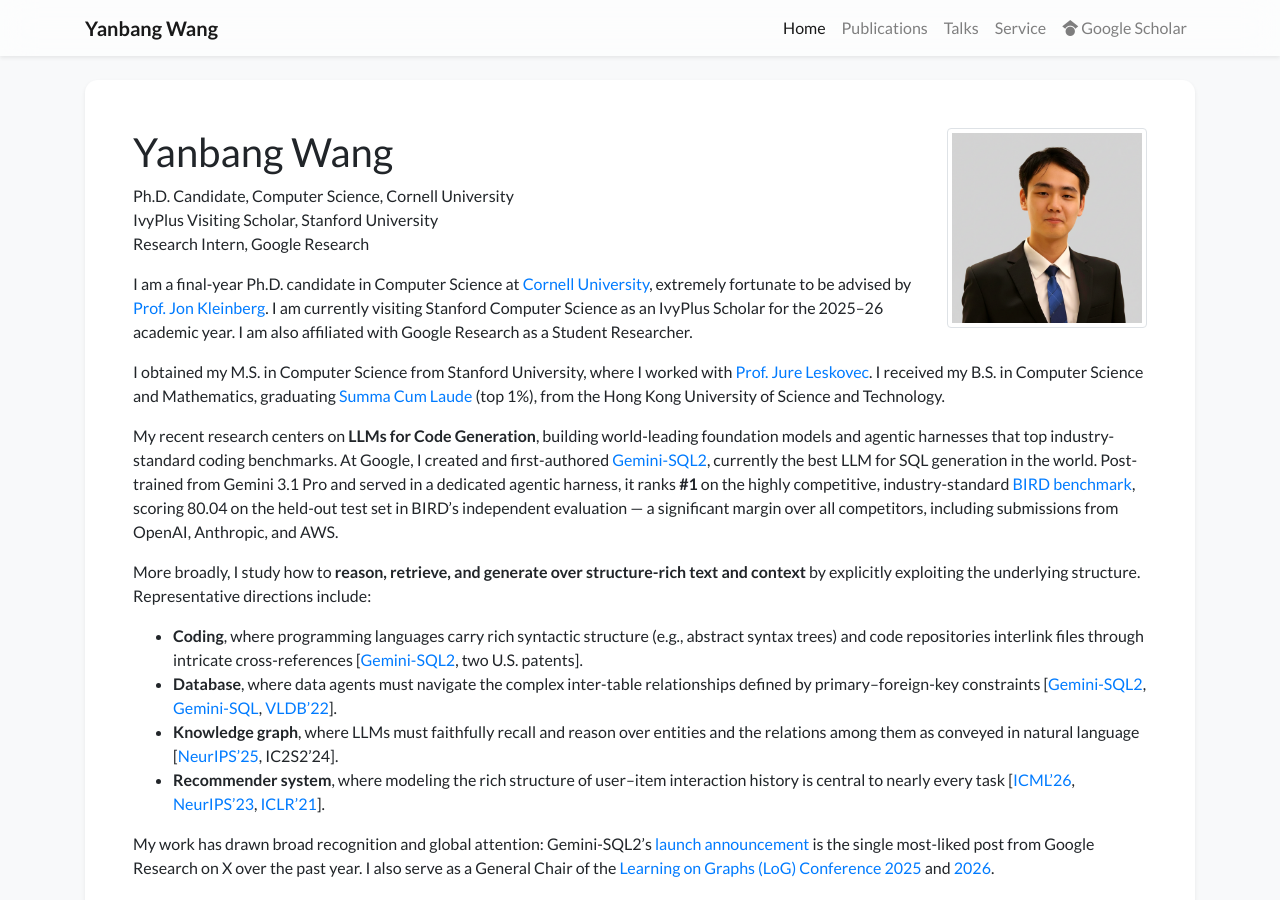
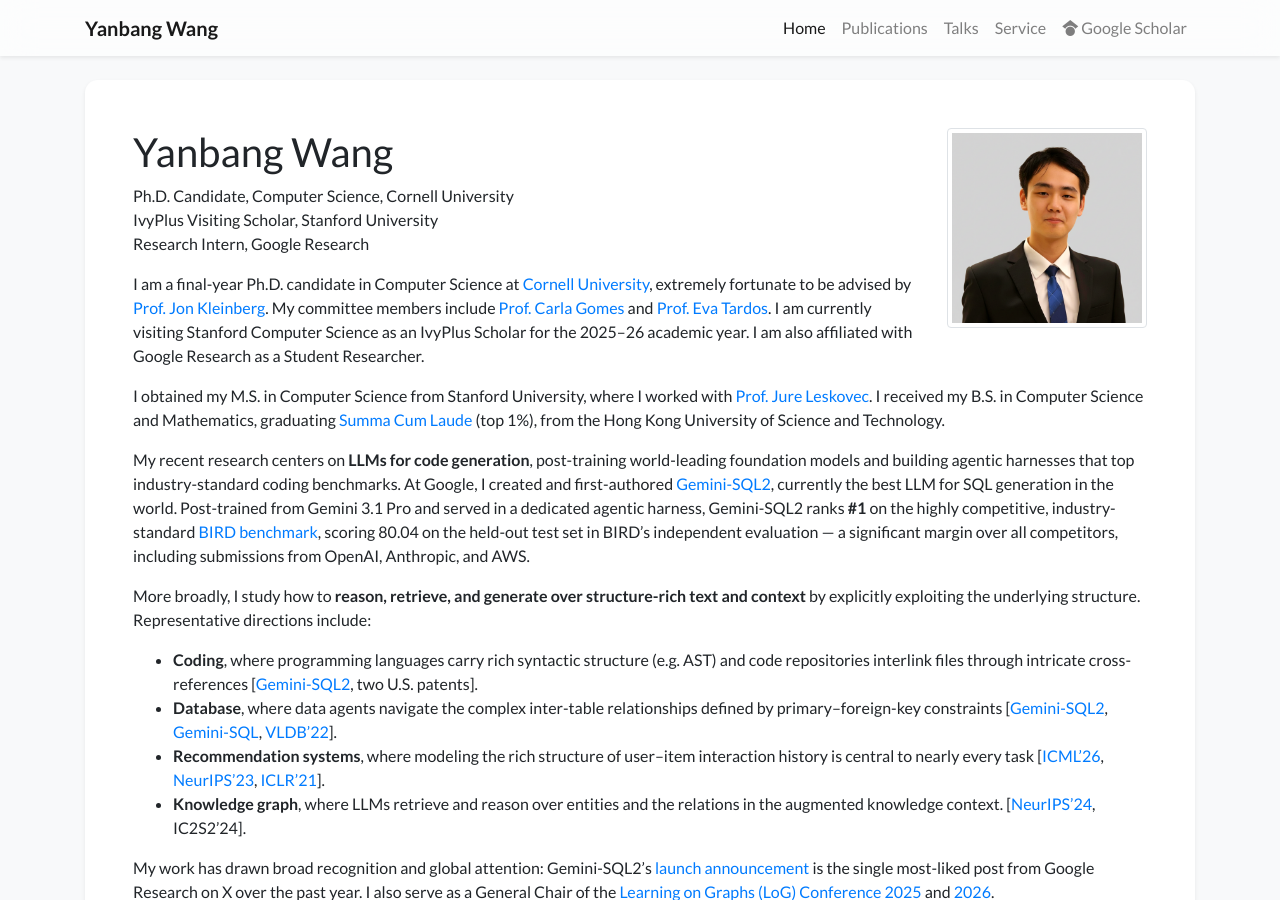
Before and after one commit to Abel0828/abel0828.github.io, a Jekyll site: the page built from index.html, in a window 1280 px wide and 900 px high. Built offline with Jekyll 4.4.1, drawn with Linux system fonts in a browser that asks for light colours; nearby versions of some CDN libraries; a style sheet for code colours, icons or effects is not loaded.

Commit message:
update advising committee

```diff
--- a/_data/profile.yml
+++ b/_data/profile.yml
@@ -8,7 +8,7 @@ positions:
 - name: Research Intern, Google Research
 
 email: "ywangdr@cs.cornell.edu"
-cv_link: /assets/files/CV_YanbangWang_R.pdf
+cv_link: /assets/files/CV_YanbangWang.pdf
 gscholar: "https://scholar.google.com/citations?user=Ch3YUgsAAAAJ&hl=en"
 twitter: yanbang_wang
 linkedin: yanbang-wang-aa593713a
@@ -19,8 +19,8 @@ short_bio: >-
     I am a final-year Ph.D. candidate in Computer Science at
     <a href="https://www.cs.cornell.edu/" target="_blank">Cornell University</a>,
     extremely fortunate to be advised by
-    <a href="https://www.cs.cornell.edu/home/kleinber/" target="_blank">Prof. Jon Kleinberg</a>.
-    I am currently visiting Stanford Computer Science as an IvyPlus Scholar for the
+    <a href="https://www.cs.cornell.edu/home/kleinber/" target="_blank">Prof. Jon Kleinberg</a>. My committee members include
+    <a href="https://www.cs.cornell.edu/gomes" target="_blank">Prof. Carla Gomes</a> and <a href="https://www.cs.cornell.edu/~eva/" target="_blank">Prof. Eva Tardos</a>. I am currently visiting Stanford Computer Science as an IvyPlus Scholar for the
     2025&ndash;26 academic year. I am also affiliated with Google Research as a Student Researcher.
   </p>
   <p>
@@ -31,12 +31,12 @@ short_bio: >-
     (top 1%), from the Hong Kong University of Science and Technology.
   </p>
   <p>
-    My recent research centers on <strong>LLMs for Code Generation</strong>, building
-    world-leading foundation models and agentic harnesses that top industry-standard coding
+    My recent research centers on <strong>LLMs for code generation</strong>, post-training
+    world-leading foundation models and building agentic harnesses that top industry-standard coding
     benchmarks. At Google, I created and first-authored
     <a href="https://www.linkedin.com/posts/googleresearch_introducing-gemini-sql2-our-breakthrough-activity-7471241516003356672-wxOZ" target="_blank">Gemini-SQL2</a>,
     currently the best LLM for SQL generation in the world. Post-trained from Gemini&nbsp;3.1&nbsp;Pro
-    and served in a dedicated agentic harness, it ranks <strong>#1</strong> on the highly competitive,
+    and served in a dedicated agentic harness, Gemini-SQL2 ranks <strong>#1</strong> on the highly competitive,
     industry-standard <a href="https://bird-bench.github.io/" target="_blank">BIRD benchmark</a>,
     scoring 80.04 on the held-out test set in BIRD&rsquo;s independent evaluation &mdash; a significant
     margin over all competitors, including submissions from OpenAI, Anthropic, and AWS.
@@ -46,23 +46,22 @@ short_bio: >-
     context</strong> by explicitly exploiting the underlying structure. Representative directions include:
   </p>
   <ul>
-    <li><strong>Coding</strong>, where programming languages carry rich syntactic structure (e.g.,
-      abstract syntax trees) and code repositories interlink files through intricate cross-references
+    <li><strong>Coding</strong>, where programming languages carry rich syntactic structure (e.g. AST) and code repositories interlink files through intricate cross-references
       [<a href="https://www.linkedin.com/posts/googleresearch_introducing-gemini-sql2-our-breakthrough-activity-7471241516003356672-wxOZ" target="_blank">Gemini-SQL2</a>,
       two U.S. patents].</li>
-    <li><strong>Database</strong>, where data agents must navigate the complex inter-table
+    <li><strong>Database</strong>, where data agents navigate the complex inter-table
       relationships defined by primary&ndash;foreign-key constraints
       [<a href="https://www.linkedin.com/posts/googleresearch_introducing-gemini-sql2-our-breakthrough-activity-7471241516003356672-wxOZ" target="_blank">Gemini-SQL2</a>,
       <a href="https://cloud.google.com/blog/products/databases/how-to-get-gemini-to-deeply-understand-your-database" target="_blank">Gemini-SQL</a>,
       <a href="https://www.vldb.org/pvldb/vol15/p2788-yin.pdf" target="_blank">VLDB&rsquo;22</a>].</li>
-    <li><strong>Knowledge graph</strong>, where LLMs must faithfully recall and reason over entities
-      and the relations among them as conveyed in natural language
-      [<a href="https://arxiv.org/abs/2402.11821" target="_blank">NeurIPS&rsquo;25</a>, IC2S2&rsquo;24].</li>
-    <li><strong>Recommender system</strong>, where modeling the rich structure of user&ndash;item
+    <li><strong>Recommendation systems</strong>, where modeling the rich structure of user&ndash;item
       interaction history is central to nearly every task
       [<a href="https://icml.cc/virtual/2026/poster/61482" target="_blank">ICML&rsquo;26</a>,
       <a href="https://arxiv.org/abs/2310.14076" target="_blank">NeurIPS&rsquo;23</a>,
       <a href="https://arxiv.org/abs/2101.05974" target="_blank">ICLR&rsquo;21</a>].</li>
+    <li><strong>Knowledge graph</strong>, where LLMs retrieve and reason over entities
+      and the relations in the augmented knowledge context.
+      [<a href="https://arxiv.org/abs/2402.11821" target="_blank">NeurIPS&rsquo;24</a>, IC2S2&rsquo;24].</li>
   </ul>
   <p>
     My work has drawn broad recognition and global attention: Gemini-SQL2&rsquo;s
--- a/_includes/widgets/profile_card_bio_only.html
+++ b/_includes/widgets/profile_card_bio_only.html
@@ -13,9 +13,9 @@
                         <div class="text-profile-bio mt-0" {% if site.data.profile.short_bio_text_justify %}style="text-align: justify;"{% endif %}>
                             {{ site.data.profile.short_bio }}
                         </div>
-                        {% if site.data.profile.cv_link %}
+                        <!-- {% if site.data.profile.cv_link %}
                             <a target="_blank" href="{{ site.data.profile.cv_link | relative_url }}"><i class="fas fa-file-alt"></i> Curriculum Vitae</a> <br/>
-                        {% endif %}
+                        {% endif %} -->
                     </div>
 
                 </div>
```
Also changed, not shown: 2 other files.
